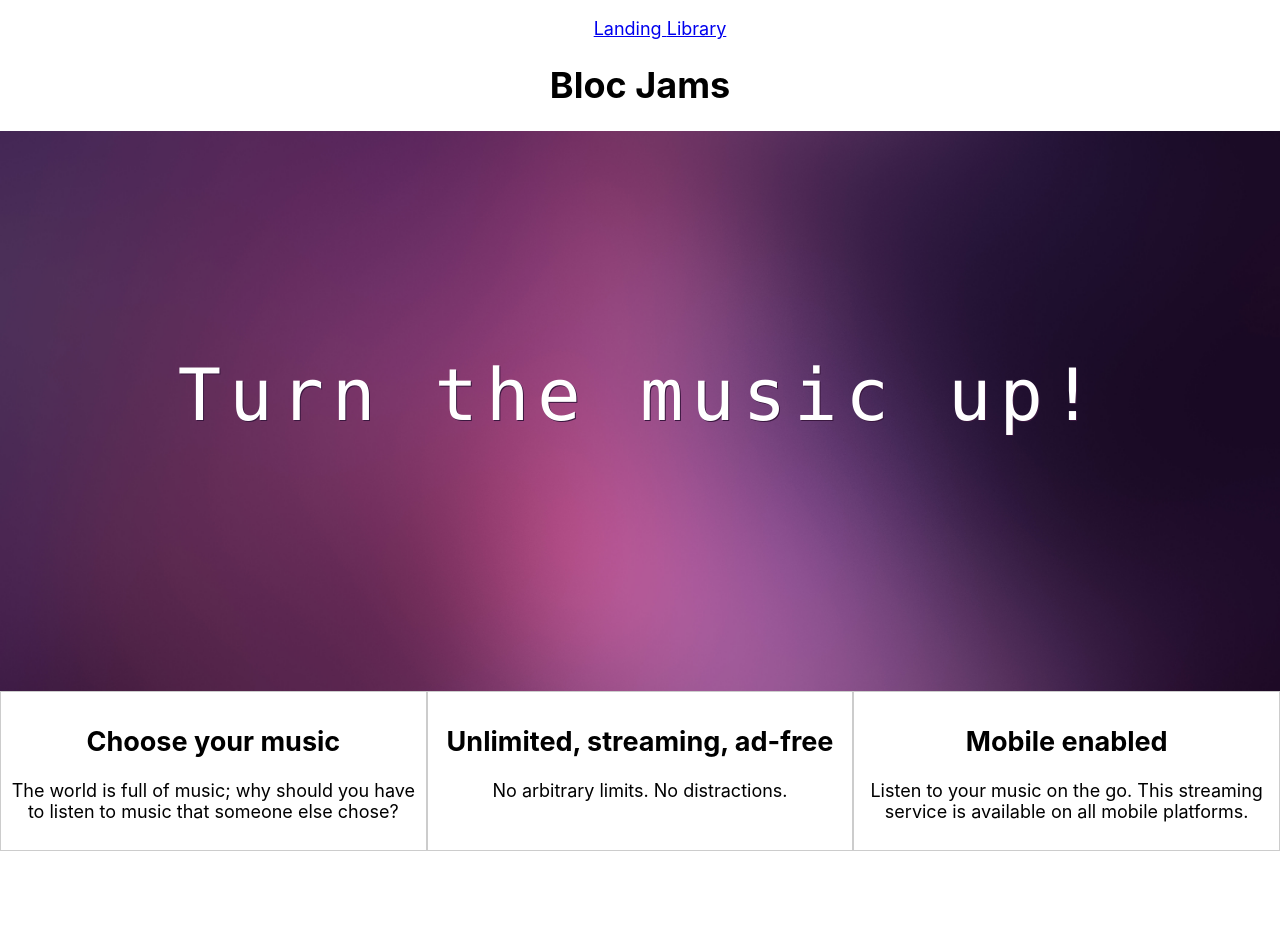
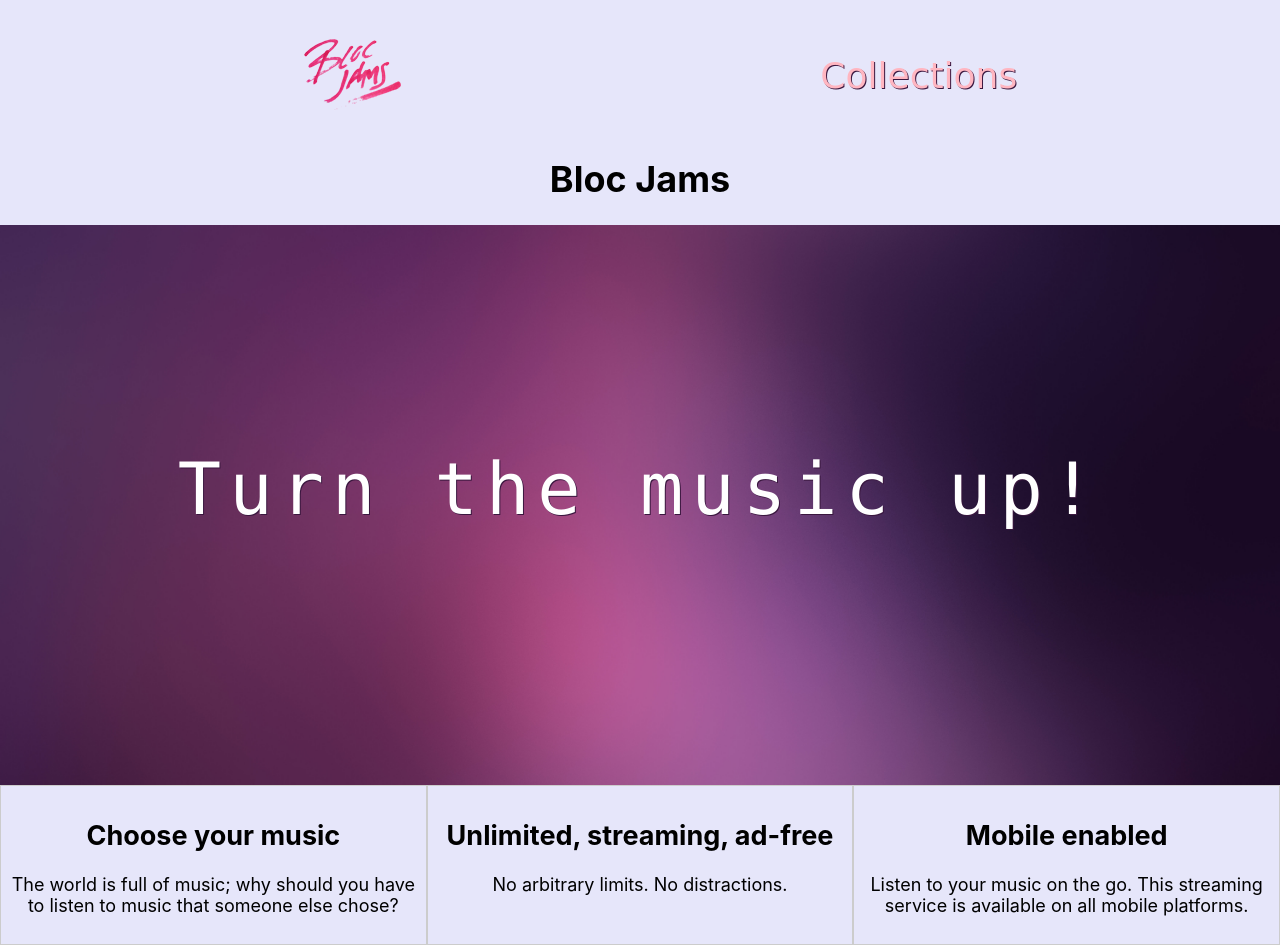
Before and after one commit to ktisus/bloc-jams-react, a React (Create React App) app: page / in a window 1280 px wide. Before the commit the page ends 851 px from the top, so only its background shows below. Built offline with nearby package versions, Linux system fonts and the light colour scheme.

Commit message:
styling correction

```diff
--- a/src/App.css
+++ b/src/App.css
@@ -7,16 +7,38 @@
   height: 40vmin;
 }
 
-.App-header {
-  background-color: yellow /* #282c34 */;
-  min-height: 100vh;
+html {
+  font-size: 18px;
+  background-color: /* #602566 */ #E6E6FA ;
+}
+
+header nav {
+  background-color: transparent;
+  height: auto;
+}
+
+.head {
   display: flex;
-  flex-direction: column;
+  flex-direction: row;
+  justify-content: space-around;
+  padding: 1rem 3rem;
   align-items: center;
-  justify-content: center;
-  font-size: calc(10px + 2vmin);
-  color: white;
 }
+
+.head a:nth-child(2) {
+  text-decoration: none;
+  color: lightpink;
+  text-shadow: rgb(58, 23,63) 1px 1px 0px;
+  font-size: 2em;
+  font-family: "Comic Sans MS", cursive, sans-serif;
+}
+
+.head a:nth-child(2):hover {
+  text-decoration: none;
+  color: #E93275;
+}
+
+
 
 .App-link {
   color: #61dafb;
--- a/src/App.js
+++ b/src/App.js
@@ -12,9 +12,9 @@ class App extends Component {
       <div className="App">
         <header>
         <ul>
-          <nav>
-            <Link to='/'>Landing </Link>
-            <Link to='/library'>Library</Link>
+          <nav className='head'>
+            <Link to='/'><img src="./../assets/images/bloc_jams_logo.png" alt="Bloc Jams Landing" /></Link>
+            <Link to='/library'>Collections</Link>
           </nav>
         </ul>
           <h1>Bloc Jams </h1>
```
